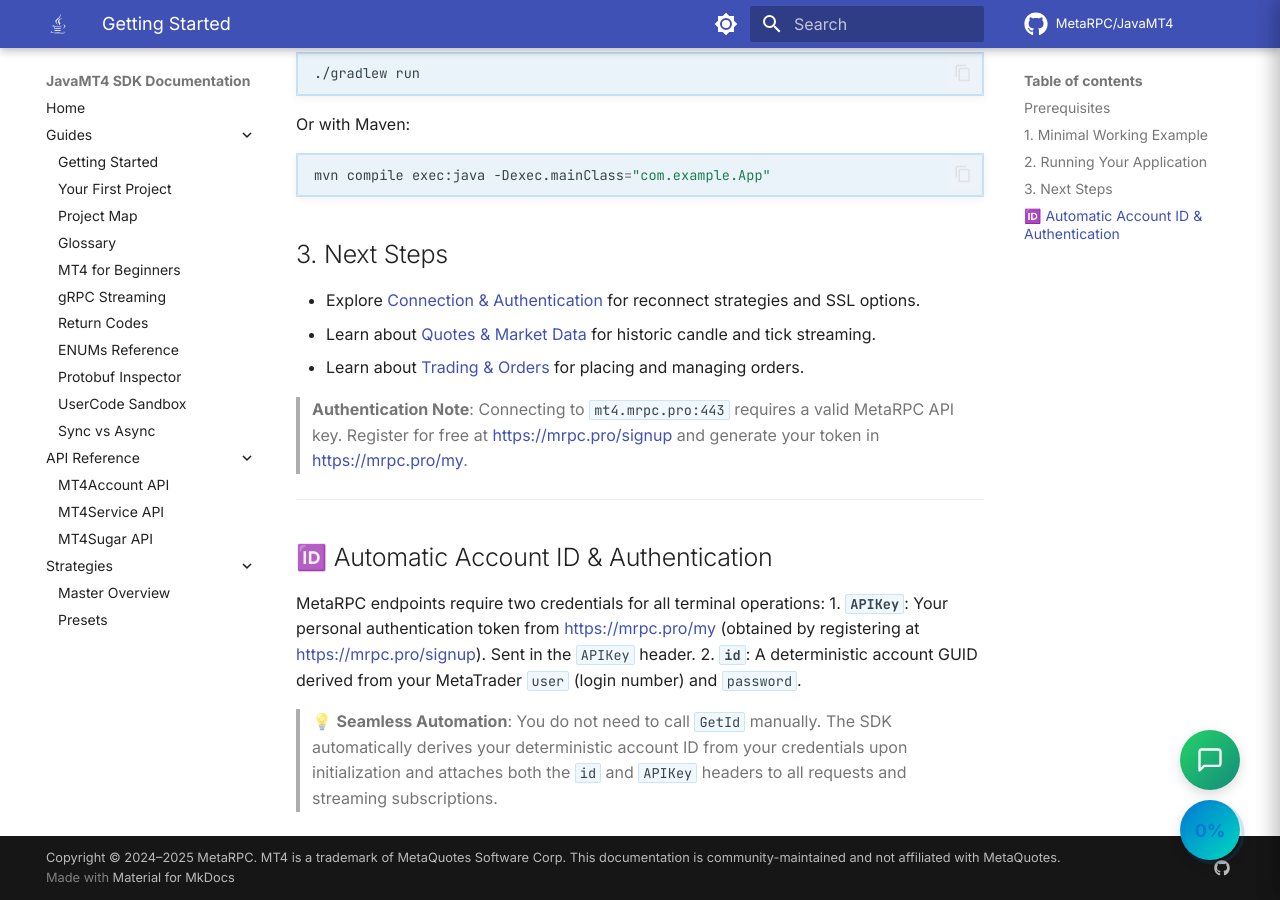
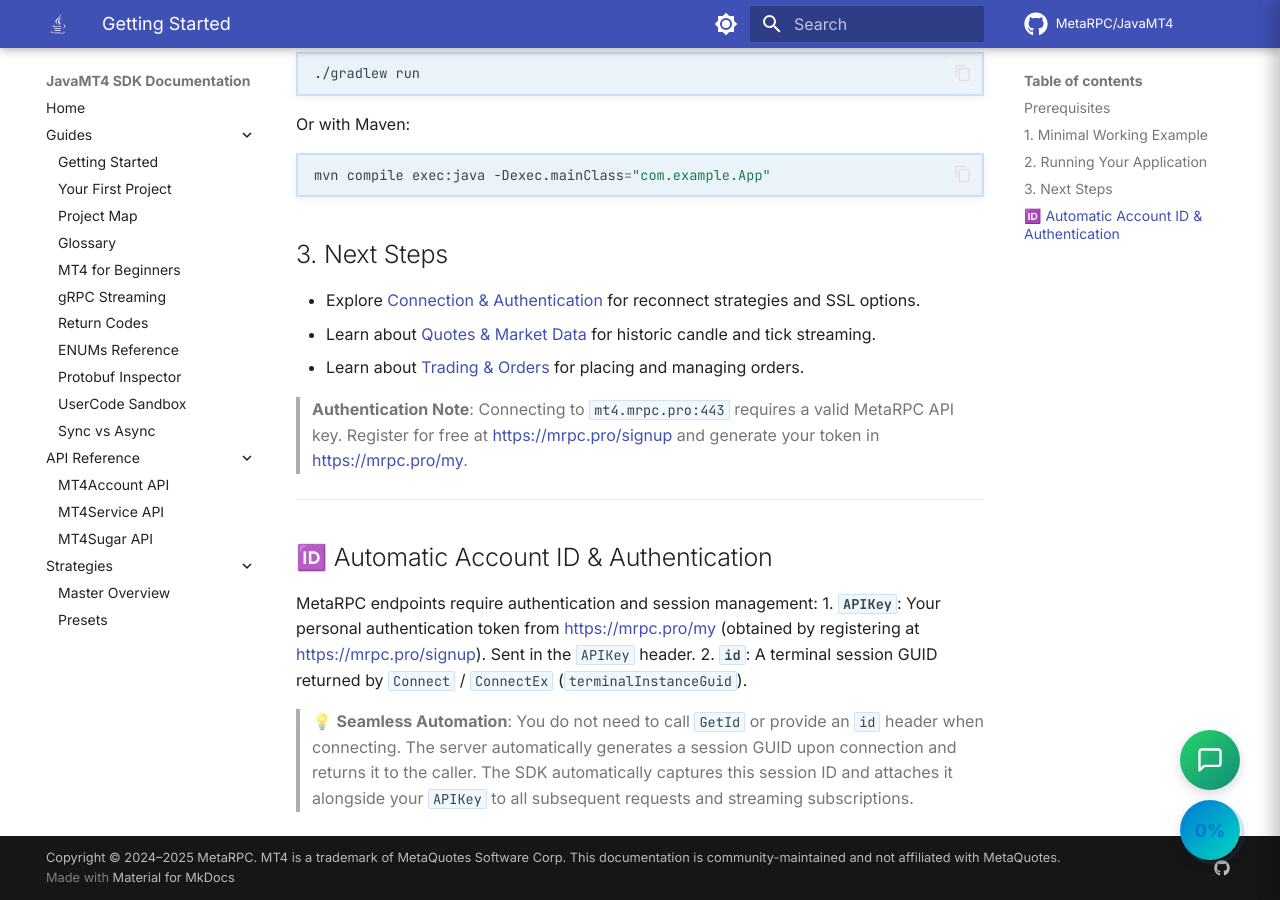
Before and after one commit to MetaRPC/JavaMT4, an MkDocs documentation site: the page built from docs/getting-started.md, in a window 1280 px wide and 900 px high, scrolled down 2011 px. Built offline with MkDocs 1.6.1 and Material for MkDocs 9.7.7, drawn with Linux system fonts in a browser that asks for light colours; comment, search, counter and statistics services are not loaded.

Commit message:
docs: update GetId and connection documentation for auto-generated session GUID

```diff
--- a/docs/getting-started.md
+++ b/docs/getting-started.md
@@ -114,8 +114,8 @@
 
 ## 🆔 Automatic Account ID & Authentication
 
-MetaRPC endpoints require two credentials for all terminal operations:
+MetaRPC endpoints require authentication and session management:
 1. **`APIKey`**: Your personal authentication token from [https://mrpc.pro/my](https://mrpc.pro/my) (obtained by registering at [https://mrpc.pro/signup](https://mrpc.pro/signup)). Sent in the `APIKey` header.
-2. **`id`**: A deterministic account GUID derived from your MetaTrader `user` (login number) and `password`.
+2. **`id`**: A terminal session GUID returned by `Connect` / `ConnectEx` (`terminalInstanceGuid`).
 
-> 💡 **Seamless Automation**: You do not need to call `GetId` manually. The SDK automatically derives your deterministic account ID from your credentials upon initialization and attaches both the `id` and `APIKey` headers to all requests and streaming subscriptions.
+> 💡 **Seamless Automation**: You do not need to call `GetId` or provide an `id` header when connecting. The server automatically generates a session GUID upon connection and returns it to the caller. The SDK automatically captures this session ID and attaches it alongside your `APIKey` to all subsequent requests and streaming subscriptions.
```
Also changed, not shown: README.md (+3 -3 lines), docs/All_Guides/GETTING_STARTED.md (+3 -3 lines), docs/All_Guides/Your_First_Project.md (+1 -1 lines), docs/connection.md (+2 -2 lines), docs/index.md (+1 -1 lines).
